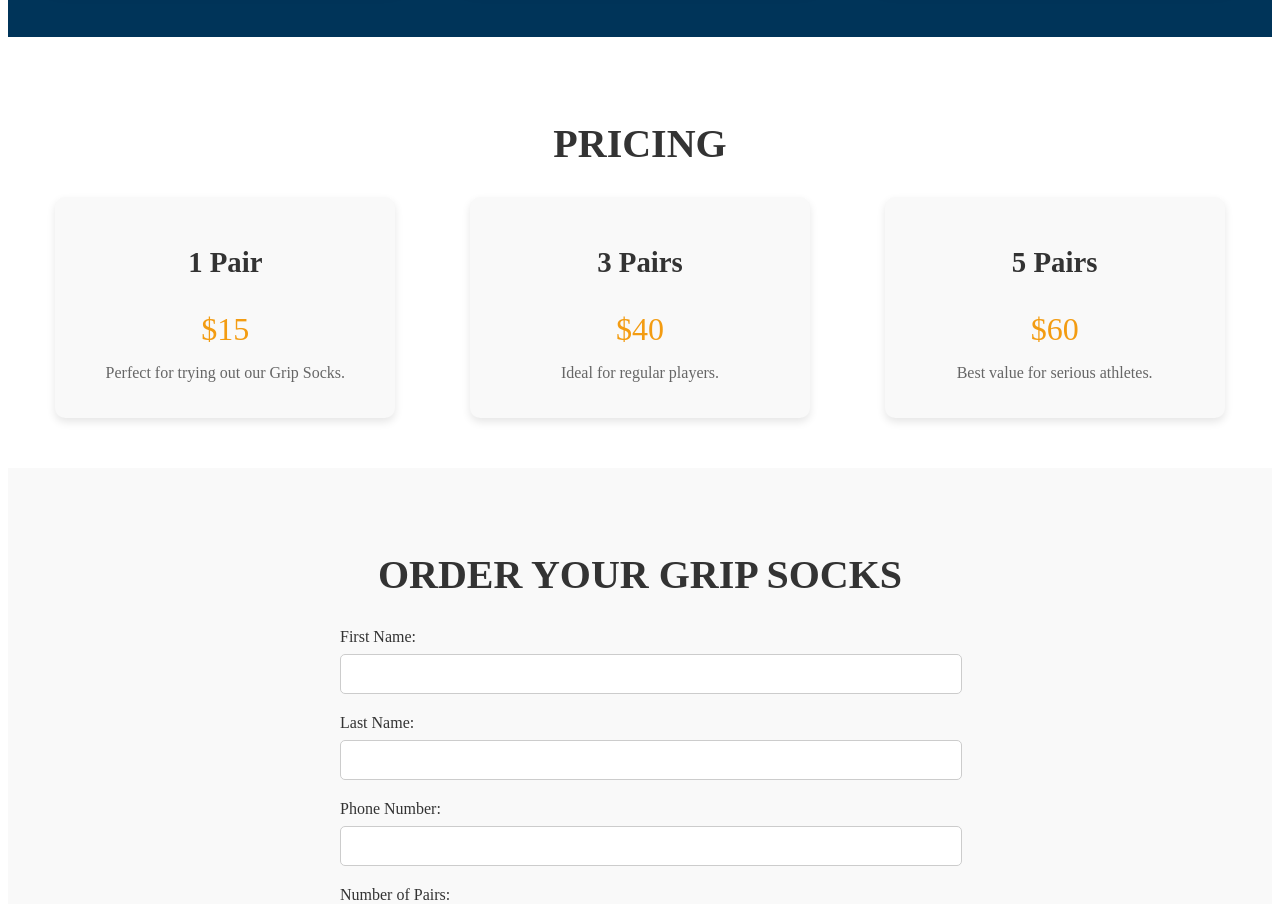
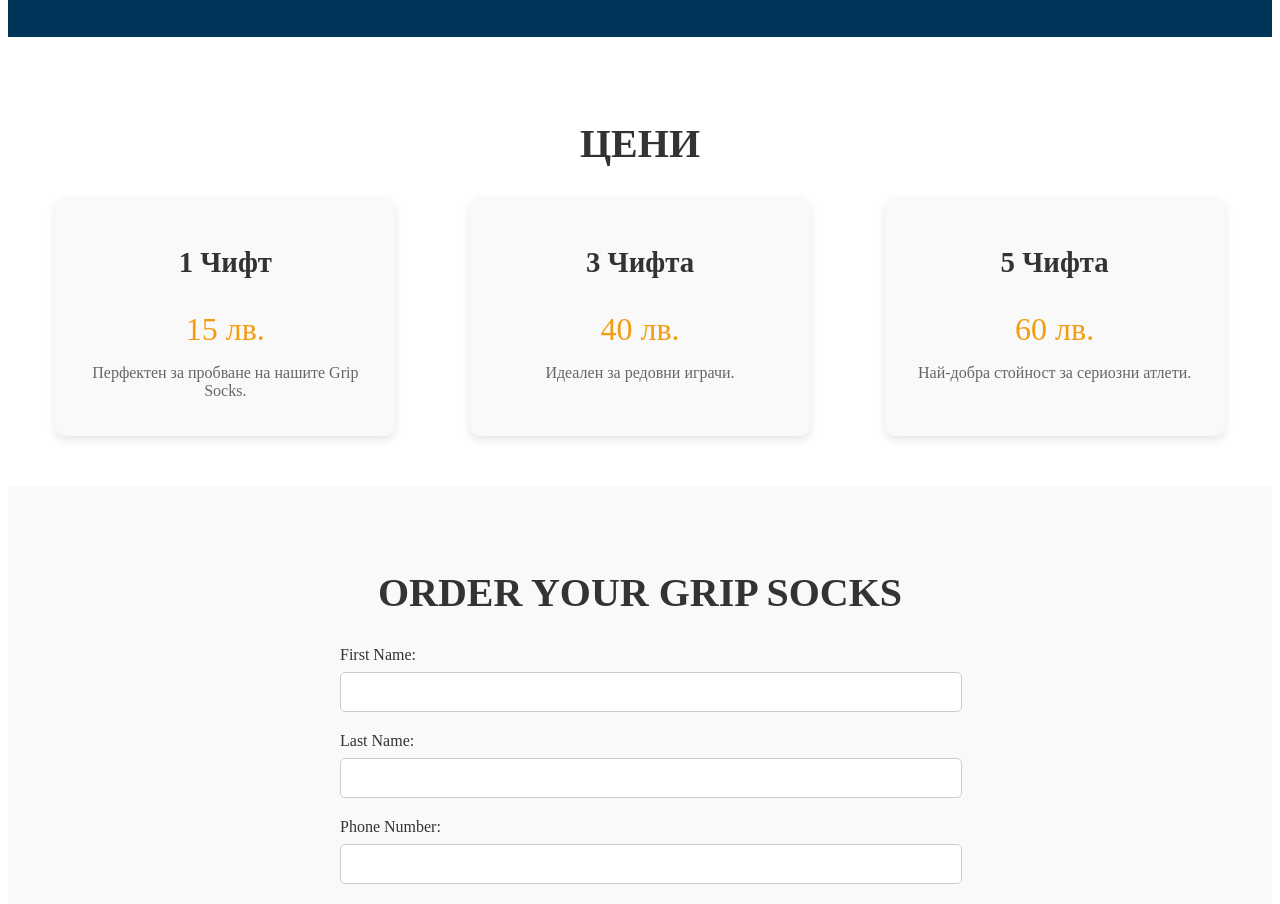
Before and after one commit to al-badarin/Grip-Socks-BecomePro-Website, a React (Vite) app in the folder grip-socks-becomepro/: page / in a window 1280 px wide. Shown: the part 1300-2204 px from the top of the page. Built offline with nearby package versions, Linux system fonts and the light colour scheme.

Commit message:
Update Pricing.jsx

```diff
--- a/grip-socks-becomepro/src/components/Pricing/Pricing.jsx
+++ b/grip-socks-becomepro/src/components/Pricing/Pricing.jsx
@@ -4,27 +4,27 @@ import styles from './Pricing.module.css';
 const Pricing = () => {
   return (
     <section id="pricing" className={styles.pricing}>
-      <h2 className={styles.sectionTitle}>Pricing</h2>
+      <h2 className={styles.sectionTitle}>Цени</h2>
       <div className={styles.pricingContainer}>
         <div className={styles.pricingOption}>
-          <h3 className={styles.pricingTitle}>1 Pair</h3>
-          <p className={styles.price}>$15</p>
+          <h3 className={styles.pricingTitle}>1 Чифт</h3>
+          <p className={styles.price}>15 лв.</p>
           <p className={styles.pricingDescription}>
-            Perfect for trying out our Grip Socks.
+            Перфектен за пробване на нашите Grip Socks.
           </p>
         </div>
         <div className={styles.pricingOption}>
-          <h3 className={styles.pricingTitle}>3 Pairs</h3>
-          <p className={styles.price}>$40</p>
+          <h3 className={styles.pricingTitle}>3 Чифта</h3>
+          <p className={styles.price}>40 лв.</p>
           <p className={styles.pricingDescription}>
-            Ideal for regular players.
+            Идеален за редовни играчи.
           </p>
         </div>
         <div className={styles.pricingOption}>
-          <h3 className={styles.pricingTitle}>5 Pairs</h3>
-          <p className={styles.price}>$60</p>
+          <h3 className={styles.pricingTitle}>5 Чифта</h3>
+          <p className={styles.price}>60 лв.</p>
           <p className={styles.pricingDescription}>
-            Best value for serious athletes.
+            Най-добра стойност за сериозни атлети.
           </p>
         </div>
       </div>
```
